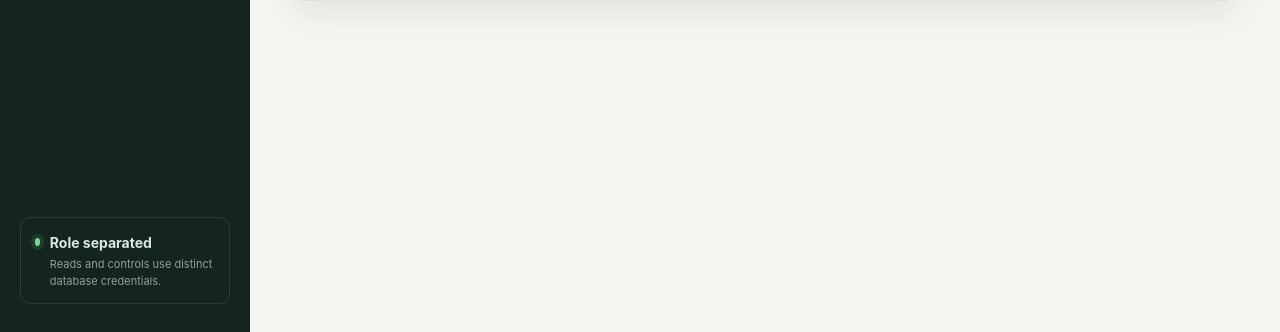
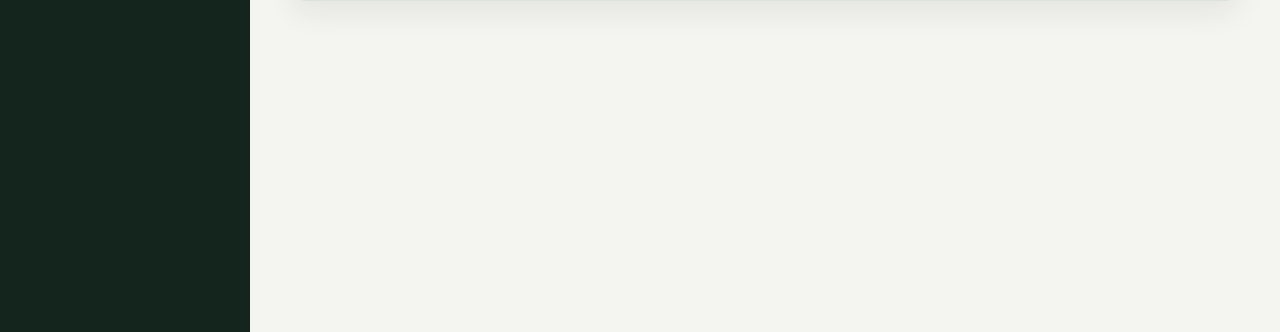
Before and after one commit to AndyStan112/project_dm, a FastAPI app: page /jobs in a window 1280 px wide. Shown: the part 468-800 px from the top of the page. Run offline with FastAPI, Linux system fonts and the light colour scheme.

Commit message:
cleaned side bar

```diff
--- a/src/project_dm/web/templates/base.html
+++ b/src/project_dm/web/templates/base.html
@@ -53,13 +53,6 @@
           <span>PWA debug</span><kbd>07</kbd>
         </a>
       </nav>
-      <div class="sidebar-note">
-        <span class="pulse"></span>
-        <div>
-          <strong>Role separated</strong>
-          <small>Reads and controls use distinct database credentials.</small>
-        </div>
-      </div>
     </aside>
 
     <main>
```
